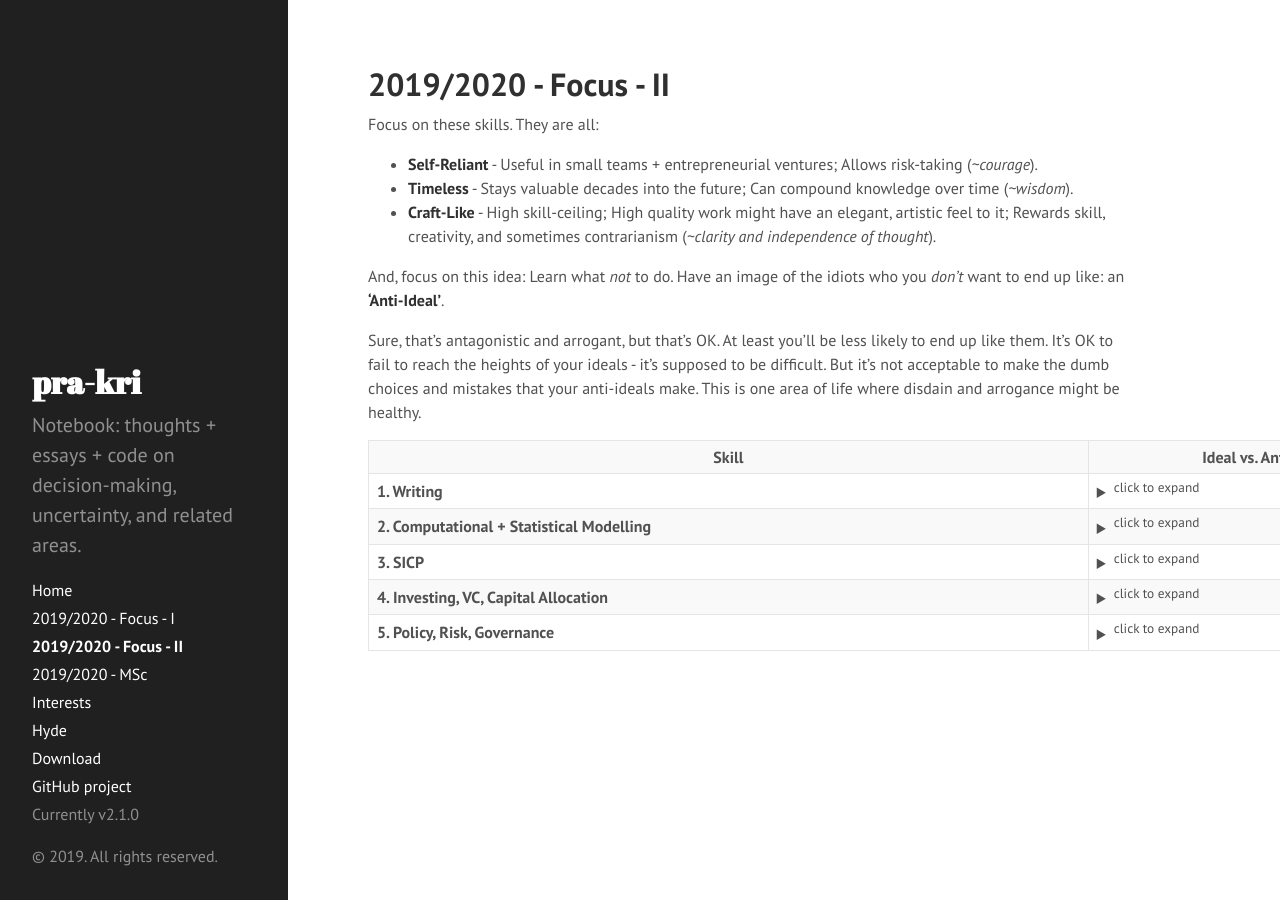
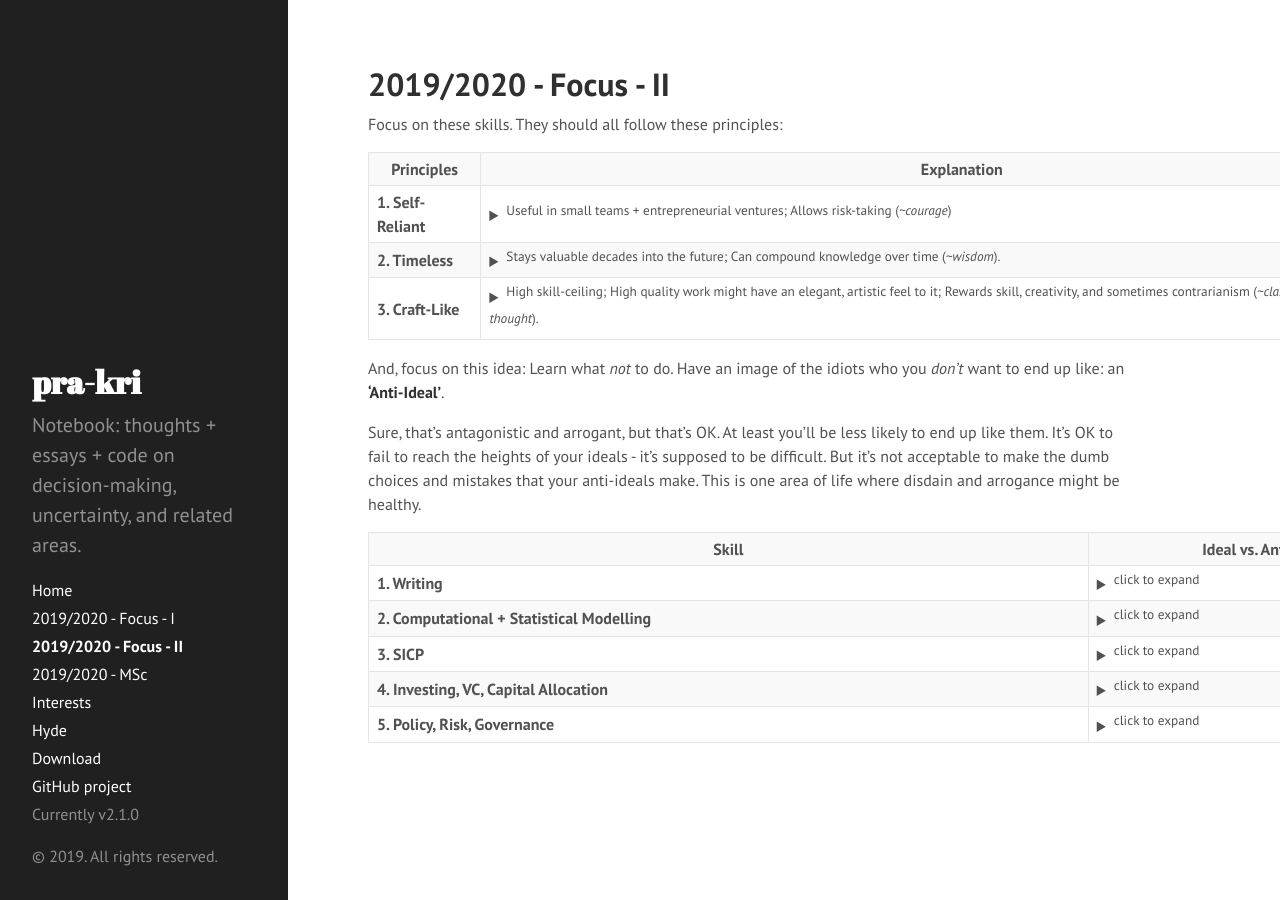
Before and after one commit to pra-kri/pra-kri.github.io, a Jekyll site: the page built from 2019to2020_focus_part2.md, in a window 1280 px wide. Built offline with Jekyll 4.4.1, drawn with Linux system fonts in a browser that asks for light colours; Markdown is read by kramdown in place of the engine named in the settings.

Commit message:
Update 2019to2020_focus_part2.md

```diff
--- a/2019to2020_focus_part2.md
+++ b/2019to2020_focus_part2.md
@@ -3,10 +3,42 @@ layout: page
 title: 2019/2020 - Focus - II
 ---
 
-Focus on these skills. They are all:
-* **Self-Reliant** - Useful in small teams + entrepreneurial ventures; Allows risk-taking (*~courage*).
-* **Timeless** - Stays valuable decades into the future; Can compound knowledge over time (*~wisdom*).
-* **Craft-Like** - High skill-ceiling; High quality work might have an elegant, artistic feel to it; Rewards skill, creativity, and sometimes contrarianism (*~clarity and independence of thought*).
+Focus on these skills. They should all follow these principles:
+
+<table style="width:140%">
+  <tr>
+    <th>Principles</th>
+    <th>Explanation</th>
+  </tr>
+  <tr>
+    <td><b>1. Self-Reliant</b></td>
+    <td> <details><summary><sup>Useful in small teams + entrepreneurial ventures; Allows risk-taking (<i>~courage</i>)</sup></summary>
+      <b> Ideal: </b> Is it independent and self-reliant? Can you create value and wealth in entrepreneurial ventures with small teams? ('front-office', close-to-the-money, revenue-generating?). Will it help you take risks in the open market?
+      <br>
+      <b> Anti-Ideal: </b>Or is it a heavily dependent, specialised skill that's useless outside of large corporations? Will it make you fragile and dependent on corporate 'performance' reviews, your manager's opinion, and the whims of the geniuses working in HR departments? Is it a skill that only pays if you offer your obedience to a bigcorp?
+      </details>
+    </td>
+  </tr>
+  <tr>
+    <td><b>2. Timeless</b></td>
+    <td> <details><summary><sup>Stays valuable decades into the future; Can compound knowledge over time (<i>~wisdom</i>).</sup></summary>
+      <b> Ideal: </b> Can you compound your knowledge and understanding of the field over decades? Can you pick up real 'wisdom' and experience in the field? Does it have timeless principles that you can apply 20 years into the future?
+      <br>
+      <b> Anti-Ideal: </b>Or are you learning something that'll be useless in 10 years time? Is it just a dumb fad that you'll eventually forget?
+      </details>
+    </td>
+  </tr>
+  <tr>
+    <td><b>3. Craft-Like</b></td>
+    <td> <details><summary><sup>High skill-ceiling; High quality work might have an elegant, artistic feel to it; Rewards skill, creativity, and sometimes contrarianism (<i>~clarity and independence of thought</i>).</sup></summary>
+      <b> Ideal: </b> Are there noticeable skill-gaps between the best and the mediocre? Is there elegance and simplicity in high-quality work? Can you master the craft so that you're better than the competition? Will it reward creativity, skill or contrarian thinking?
+      <br>
+      <b> Anti-Ideal: </b>Or is the work mostly the same, regardless of who does it? Are you able to teach a 'Gender Studies & Post-Colonial Poetry MSc' grad how to master it in less than 12 months? (or a STEM graduate, in under 6 months?)
+      </details>
+    </td>
+  </tr>
+</table>
+
 
 And, focus on this idea: Learn what *not* to do. Have an image of the idiots who you *don't* want to end up like: an **'Anti-Ideal'**.
 
```
